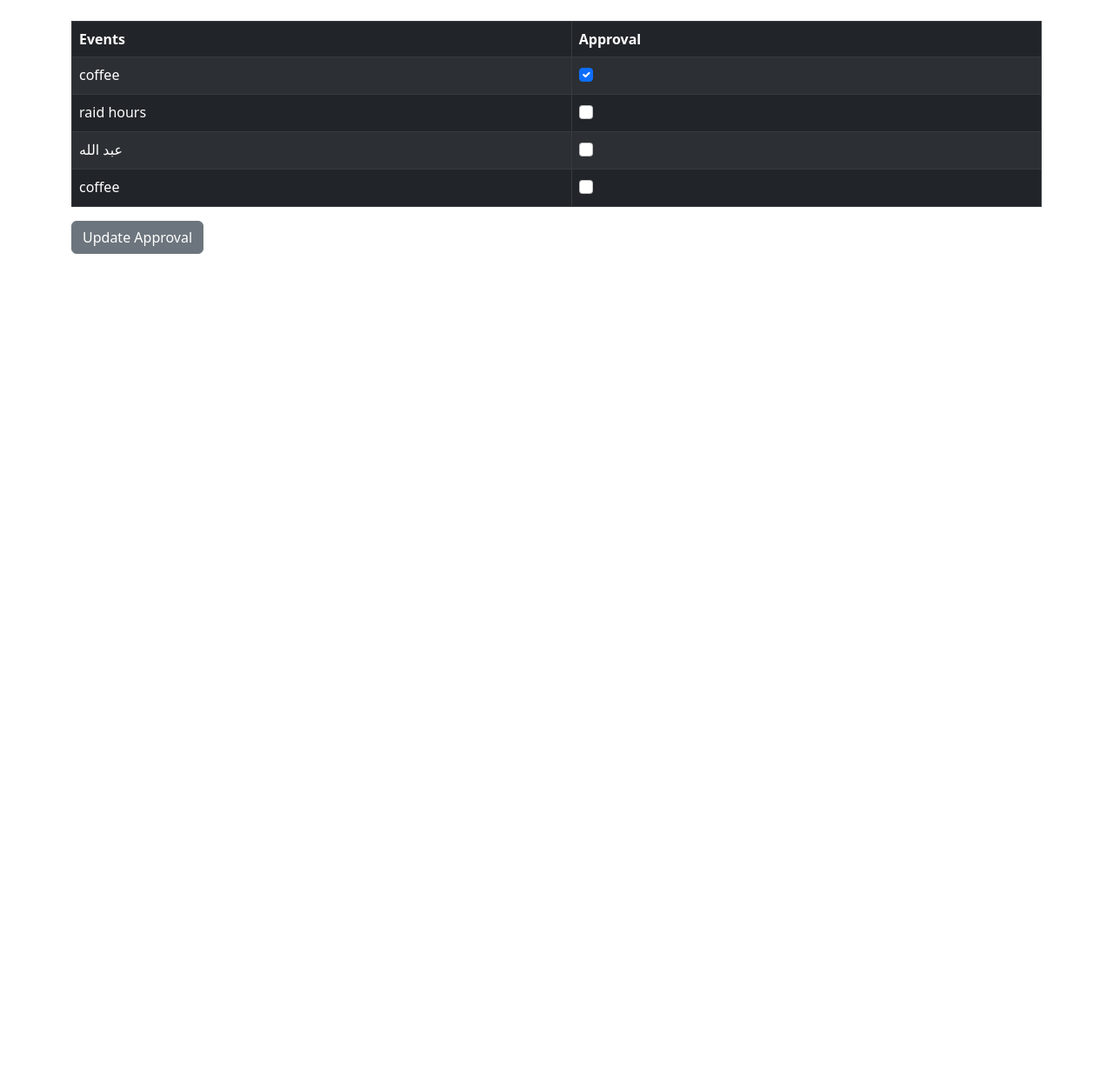
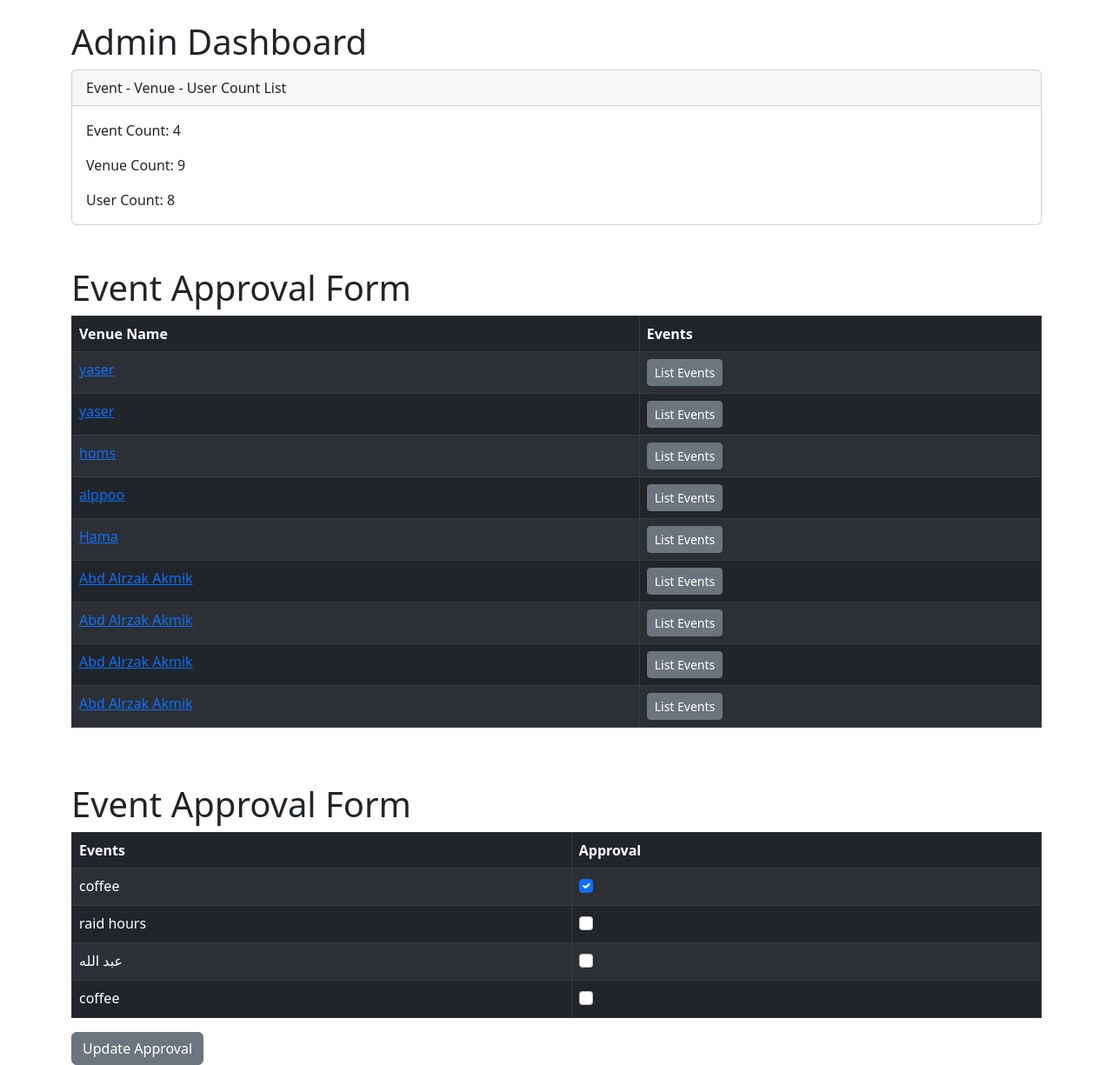
Before and after one commit to Abdakm/Django, a Django app: page /admin_approval/ in a window 1280 px wide. Shown: the part 56-1281 px from the top of the page at 87% size. Before the commit the page ends 348 px from the top, so only its background shows below. Run offline with Django 4.2, Linux system fonts and the light colour scheme; a user stored in the database is signed in; data comes from the database, SQL or seed files in the repository.

Commit message:
'Wednesdays45'

```diff
--- a/myclub_website/events/templates/events/admin_approval.html
+++ b/myclub_website/events/templates/events/admin_approval.html
@@ -3,6 +3,42 @@
 {% block body %}
 <form action="" method="POST">
 	{% csrf_token %}
+
+<h1> Admin Dashboard </h1>
+<div class="card">
+  <div class="card-header">Event - Venue - User Count List</div>
+  <div class="card-body">
+  	  <p class="card-text"> Event Count: {{ event_count }}</p>
+  	  <p class="card-text"> Venue Count: {{ venue_count }}</p>
+  	  <p class="card-text"> User Count: {{ user_count }}</p>
+  </div>
+</div>
+<br><br>
+
+<h1> Event Approval Form</h1>
+<table class="table table-striped table-dark table-hover table-bordered">
+	<thead>
+		<tr>
+			<th scope="col">Venue Name</th>
+			<th scope="col">Events</th>
+		</tr>
+	</thead>
+	<tbody>
+	{% for venue in venue_list %}
+		<tr>
+			<td>
+				<a href="{% url 'events:show_venue' venue.id %}">{{ venue }} </a>
+			</td>
+			<td>
+				<a class="btn btn-sm btn-secondary" href="{% url 'events:venue_events' venue.id %}">List Events</a>
+			</td>
+		</tr>
+	{% endfor %}
+	</tbody>
+</table>
+
+<br><br>
+<h1> Event Approval Form</h1>
 <table class="table table-striped table-dark table-hover table-bordered">
 	<thead>
 		<tr>
--- a/myclub_website/events/templates/events/show_venue.html
+++ b/myclub_website/events/templates/events/show_venue.html
@@ -16,7 +16,9 @@
 						<li>owner: {{ venue_owner }}</li>
 						<li>owner_email : {{ venue_owner.email }}</li>
 					</ul>
+					{% if venue.venue_image %}
 					<img src="{{ venue.venue_image.url }}" style="width: 200px;">
+					{% endif %}
     			</p>
     			<a href="#" class="btn btn-primary">Go somewhere</a>
   			</div>
--- a/myclub_website/events/urls.py
+++ b/myclub_website/events/urls.py
@@ -20,4 +20,6 @@
 	path('my_events/', views.my_events, name = "my_events"),
 	path('search_event/', views.search_event, name = "search_event"),
 	path('admin_approval/', views.admin_approval, name = "admin_approval"),
+	path('venue_events/<venue_id>/', views.venue_events, name = "venue_events"),
+	path('show_event/<event_id>/', views.show_event, name = "show_event"),
 ]
--- a/myclub_website/events/views.py
+++ b/myclub_website/events/views.py
@@ -217,6 +217,13 @@
 		})
 
 def admin_approval(request):
+	# Get The Venues
+	venue_list = Venue.objects.all()
+	# Get Counts
+	event_count = Event.objects.all().count()
+	venue_count = Venue.objects.all().count()
+	user_count = User.objects.all().count()
+
 	event_list = Event.objects.all().order_by('-event_date')
 	if request.user.is_superuser:
 		if request.method == 'POST':
@@ -232,6 +239,10 @@
 		else:
 			return render(request, 'events/admin_approval.html', {
 				'event_list' : event_list,
+				'event_count' : event_count,
+				'venue_count' : venue_count,
+				'user_count' : user_count,
+				'venue_list' : venue_list,
 				})
 	else:
 		messages.success(request, ("You aren't authorized to view this page!"))
@@ -240,3 +251,25 @@
 	return render(request, 'events/admin_approval.html', {
 
 		})
+
+#Show Events In A Venue
+def venue_events(request, venue_id):
+	# Grab the venue
+	venue = Venue.objects.get(pk=venue_id)
+	# Grab the events from that venue
+	events = venue.event_set.all() # There is a relationship via Foriegn Key
+
+	if events:
+		return render(request, 'events/venue_events.html', {
+			'events' : events
+			})
+	else:
+		messages.success(request, ("That Venue Has No Events At This Time..."))
+		return redirect('events:admin_approval')
+
+# Show Event
+def show_event(request, event_id):
+	event = Event.objects.get(pk=event_id)
+	return render(request, 'events/show_event.html', {
+		'event': event
+		})
```
Also changed, not shown: myclub_website/events/templates/events/show_event.html (added, +47 -0 lines), myclub_website/events/templates/events/venue_events.html (added, +11 -0 lines).
